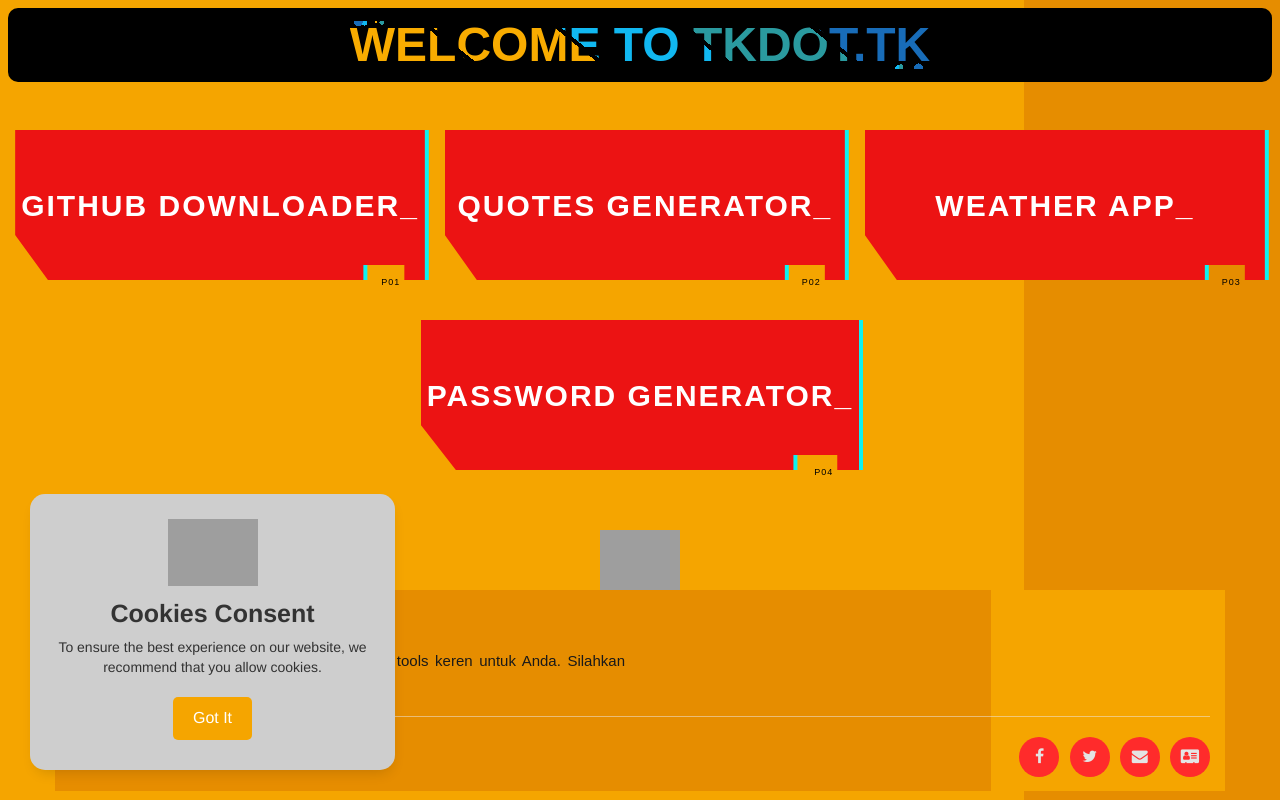
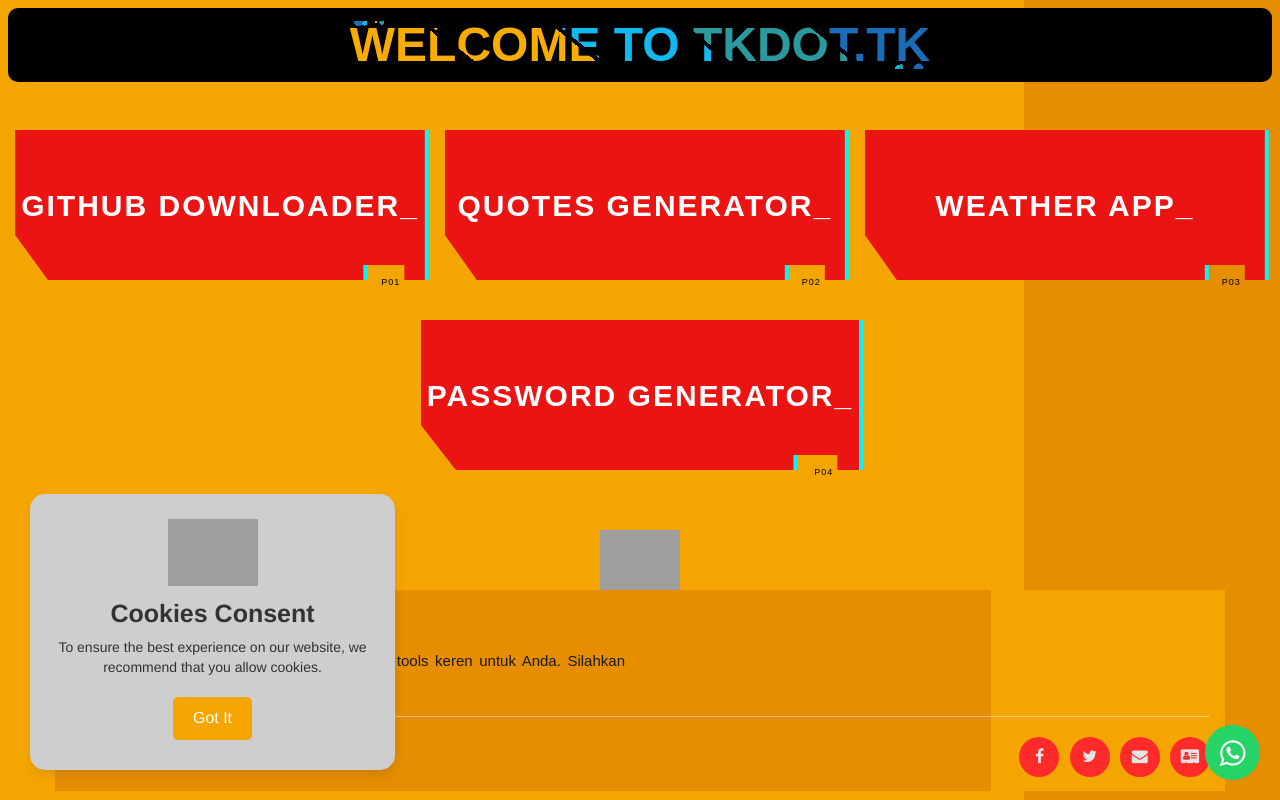
Before and after one commit to Toolsz/Toolsz, a plain HTML site: page index.html in a window 1280 px wide. Drawn offline with nearby package versions, Linux system fonts and the light colour scheme; grey boxes are pictures that could not be loaded; a web font is replaced by a local one.

Commit message:
Update index.html

```diff
--- a/index.html
+++ b/index.html
@@ -128,6 +128,9 @@ Password Generator<span aria-hidden>_</span>
 </div>
 </div>
 </div>
+<a href="whatsapp://send?text=Tools%20Keren%202021🔥%20hanya%20di%20*https://tkdot.tk*" class="wa-float" target="_blank">
+<i class="fa fa-whatsapp wa-float2"></i>
+</a>
       <!--_______-->
 <script> //Cookies
 const cookieBox = document.querySelector(".cookie"),
```
